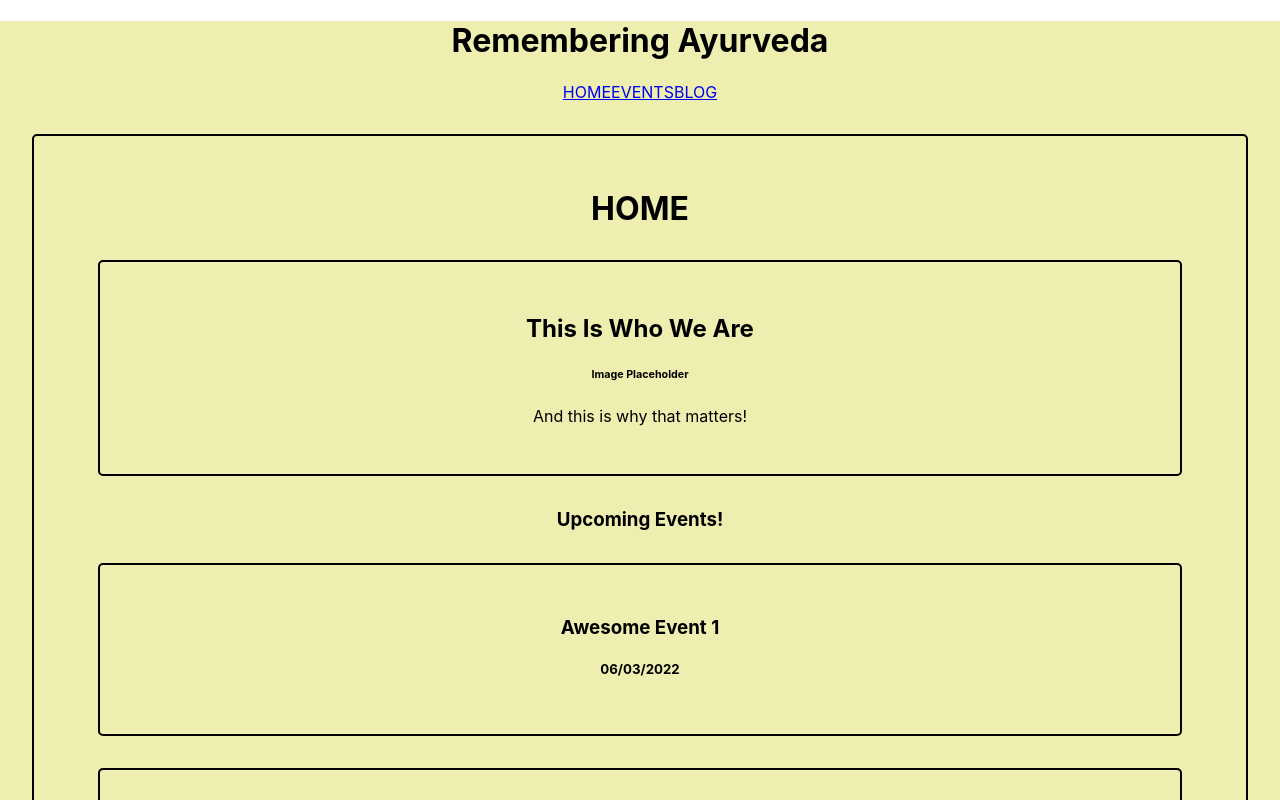
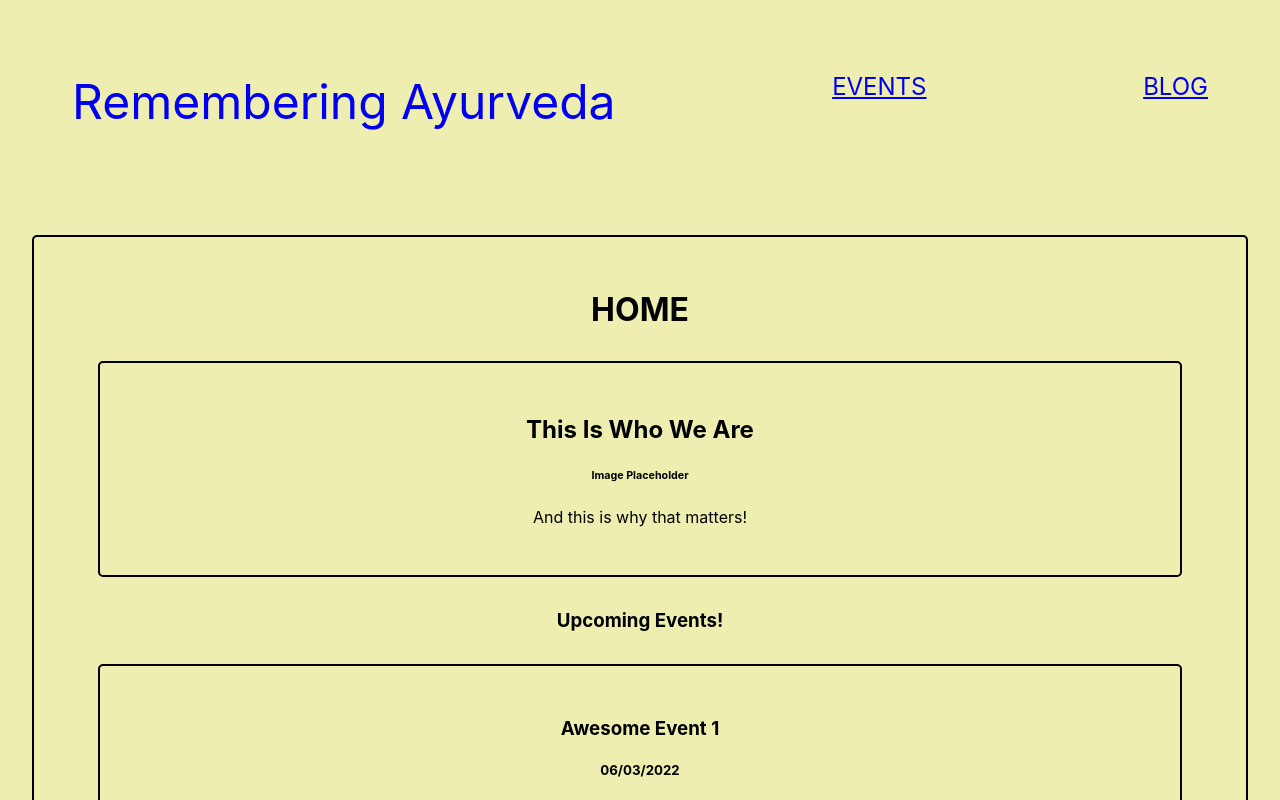
Before and after one commit to CoffeeJitterz/remeberingayurveda, a React (Create React App) app in the folder client/: page / in a window 1280 px wide. Shown: the top 800 px of the page. Built offline with nearby package versions, Linux system fonts and the light colour scheme.

Commit message:
Links in Header changed to NavLinks

```diff
--- a/client/public/index.html
+++ b/client/public/index.html
@@ -9,6 +9,12 @@
       name="description"
       content="Web site created using create-react-app"
     />
+
+    <!-- Google Fonts-->
+    <link rel="preconnect" href="https://fonts.googleapis.com">
+    <link rel="preconnect" href="https://fonts.gstatic.com" crossorigin>
+    <link href="https://fonts.googleapis.com/css2?family=Montserrat:ital,wght@0,100;0,200;0,300;1,100;1,200;1,300&display=swap" rel="stylesheet">
+
     <link rel="apple-touch-icon" href="%PUBLIC_URL%/logo192.png" />
     <!--
       manifest.json provides metadata used when your web app is installed on a
--- a/client/src/App.css
+++ b/client/src/App.css
@@ -9,6 +9,21 @@
   border: 2px solid black;
   border-radius: 5px;
 }
+
+.header {
+  display: flex;
+  flex-direction: row;
+  justify-content: space-between;
+  padding: 3em;
+  font-size: x-large;
+  text-decoration: none;
+
+}
+.remembering_ayurveda {
+  text-decoration: none;
+  font-size: xxx-large;
+}
+
 .event_panel_form {
   display: flex;
   flex-direction: column;
--- a/client/src/shared/Header.jsx
+++ b/client/src/shared/Header.jsx
@@ -1,18 +1,19 @@
-import {Link} from 'react-router-dom'
+import {NavLink} from 'react-router-dom'
 
 export default function Header() {
   return (
-    <div>
-        <h1>Remembering Ayurveda</h1>
-        <Link to='/'>
-            HOME
-        </Link >
-        <Link to='/events'>
+    <div className='header'>
+
+            <NavLink to='/' className='remembering_ayurveda'>
+        Remembering Ayurveda
+            </NavLink >
+        <NavLink to='/events'>
             EVENTS
-        </Link>
-        <Link to='/blog'>
+        </NavLink>
+        <NavLink to='/blog'>
             BLOG
-        </Link>
+        </NavLink>
+
     </div>
   )
 }
```
